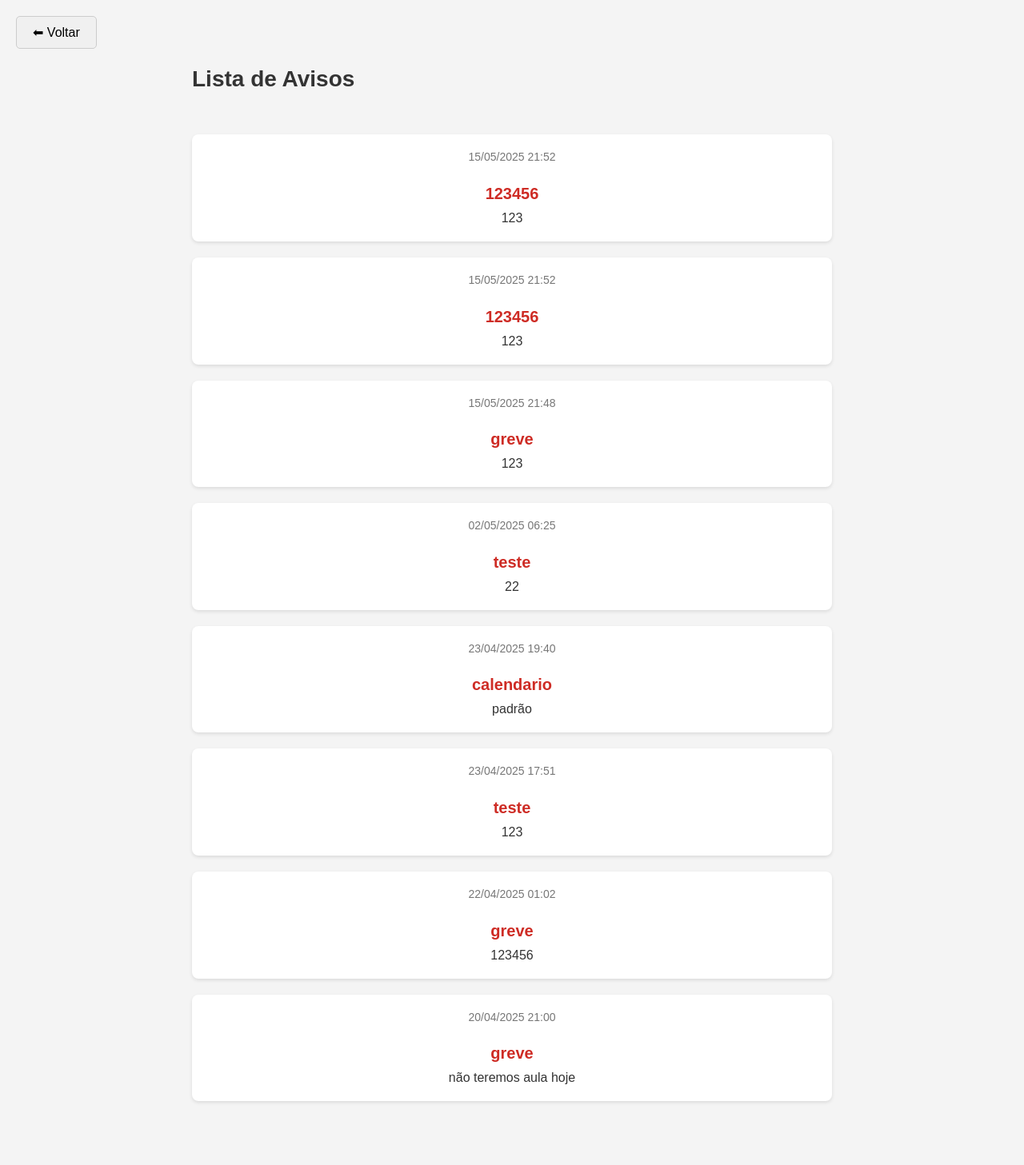
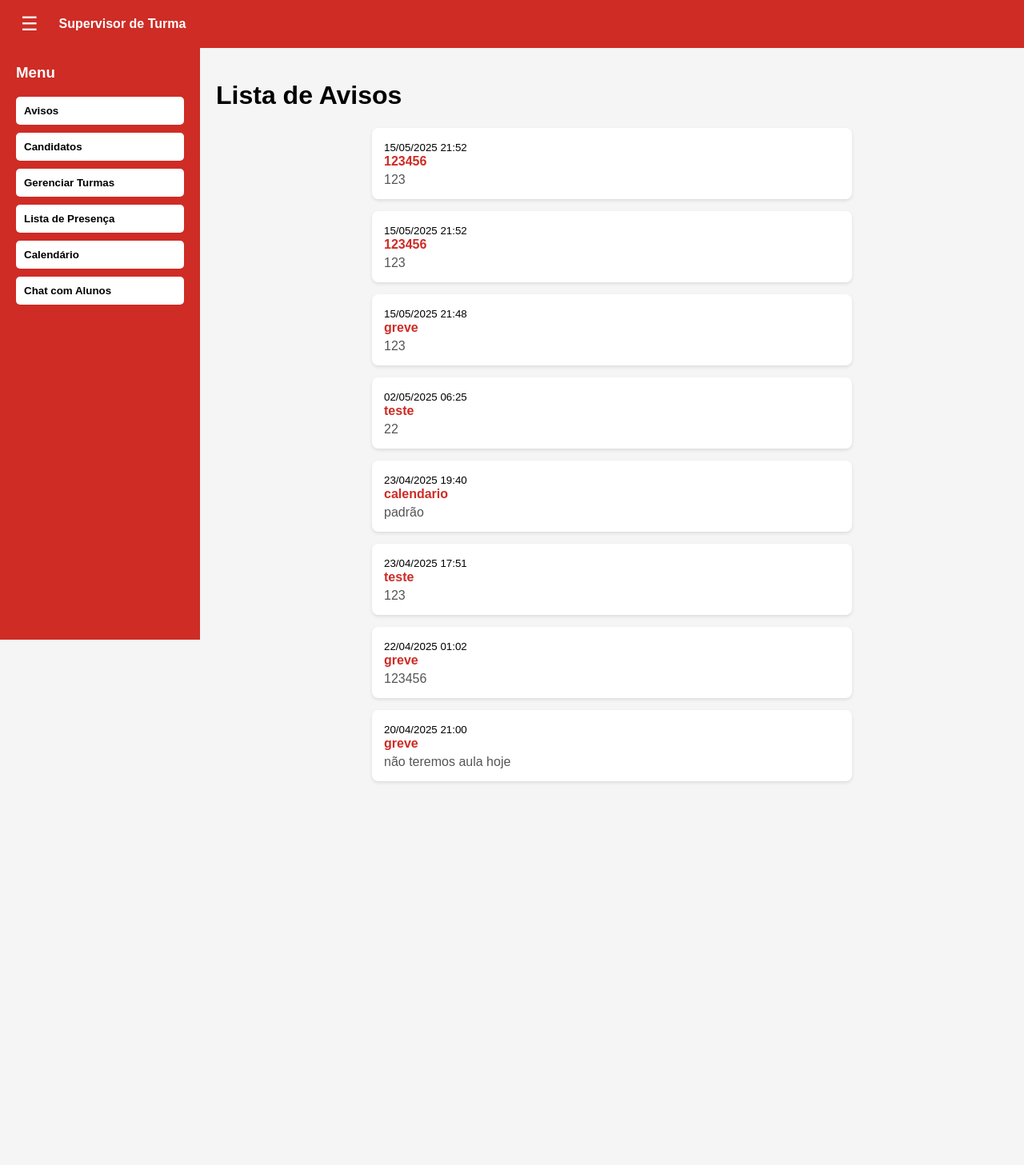
Before and after one commit to GabrielAraujo578/Projeto2-G1, a Django app: page /avisos/ in a window 1280 px wide. Shown: the whole page at 80% size. After the commit the page ends 979 px from the top, so only its background shows below. Run offline with Django 5.2, Linux system fonts and the light colour scheme; a user stored in the database is signed in; data comes from the database, SQL or seed files in the repository; both versions use the stored data as it was after the commit; some libraries are stand-ins or nearby versions.

Commit message:
ajustando tela de avisos

```diff
--- a/solidare/portal/templates/criar_aviso.html
+++ b/solidare/portal/templates/criar_aviso.html
@@ -89,7 +89,7 @@
     }
 </style>
 
-<a href="{% url 'lista_avisos' %}" class="back-button">⬅</a>
+<a href="{% url 'lista_avisos_prof' %}" class="back-button">⬅</a>
 
 <div class="aviso-container">
     <h2 class="page-title">Criar Novo Aviso</h2>
--- a/solidare/portal/templates/lista_avisos_prof.html
+++ b/solidare/portal/templates/lista_avisos_prof.html
@@ -1,64 +1,132 @@
-{% extends 'base.html' %}
-
-{% block content %}
+<!DOCTYPE html>
+<html lang="pt-BR">
+<head>
+    <meta charset="UTF-8">
+    <meta name="viewport" content="width=device-width, initial-scale=1.0">
+    <title>Supervisor de Turma</title>
     <style>
-    .container-avisos {
-        max-width: 800px;
-        margin: 40px auto;
-        padding: 20px;
+        body {
+            margin: 0;
+            font-family: Arial, sans-serif;
+            background: #f5f5f5;
         }
 
         .header {
+            width: 100%;
+            height: 60px;
+            background: #CE2C25;
+            color: white;
             display: flex;
-        justify-content: space-between;
             align-items: center;
-        margin-bottom: 30px;
+            padding: 0 20px;
+            box-sizing: border-box;
+            position: fixed;
+            top: 0;
+            left: 0;
+            z-index: 1000;
         }
 
-    .header h2 {
-        font-size: 28px;
-        color: #333;
+        .toggle-btn {
+            font-size: 24px;
+            margin-right: 20px;
+            cursor: pointer;
+            background: none;
+            border: none;
+            color: white;
         }
 
-    .btn-criar {
-        background-color: #CE2C25;
+        .nome_professor {
+            font-weight: bold;
+        }
+
+        .sidebar {
+            position: fixed;
+            top: 60px;
+            left: 0;
+            width: 250px;
+            height: calc(100% - 60px);
+            background: #CE2C25;
+            padding: 20px;
+            box-sizing: border-box;
+            transition: transform 0.3s ease;
+        }
+
+        .sidebar.closed {
+            transform: translateX(-100%);
+        }
+
+        .sidebar h3 {
+            color: white;
+            margin-top: 0;
+        }
+
+        .sidebar button {
+            display: block;
+            width: 100%;
+            margin: 10px 0;
+            padding: 10px;
+            background: white;
+            color: black;
+            border: none;
+            cursor: pointer;
+            text-align: left;
+            border-radius: 5px;
+            font-weight: bold;
+        }
+
+        .sidebar button:hover {
+            background: #f0f0f0;
+        }
+
+        .content {
+            margin-top: 60px;
+            margin-left: 250px;
+            padding: 20px;
+            transition: margin-left 0.3s ease;
+        }
+
+        .sidebar.closed ~ .content {
+            margin-left: 0;
+        }
+
+        .avisos {
+            max-width: 600px;
+            margin: 0 auto;
+        }
+
+        .aviso {
+            background: white;
+            border-radius: 8px;
+            box-shadow: 0 2px 4px rgba(0,0,0,0.1);
+            padding: 15px;
+            margin-bottom: 15px;
+        }
+
+        .aviso h4 {
+            margin: 0 0 5px 0;
+            color: #CE2C25;
+        }
+
+        .aviso p {
+            margin: 0;
+            color: #555;
+        }
+
+        .criar-aviso {
+            background: #CE2C25;
             color: white;
             padding: 10px 20px;
             border: none;
-        border-radius: 5px;
+            border-radius: 8px;
+            cursor: pointer;
+            font-weight: bold;
+            margin-bottom: 20px;
             text-decoration: none;
-        font-size: 16px;
-        transition: background-color 0.3s ease;
+            display: inline-block;
         }
 
-    .btn-criar:hover {
-        background-color: #a82320;
-    }
-
-    .aviso-card {
-        background-color: #fff;
-        padding: 20px;
-        margin-bottom: 20px;
-        border-radius: 8px;
-        box-shadow: 0 2px 4px rgba(0,0,0,0.1);
-    }
-
-    .aviso-card h4 {
-        margin-bottom: 10px;
-        color: #CE2C25;
-        font-size: 20px;
-    }
-
-    .aviso-card p {
-        margin: 0;
-        color: #333;
-        font-size: 16px;
-    }
-
-    .aviso-data {
-        font-size: 14px;
-        color: #777;
-        margin-bottom: 10px;
+        .criar-aviso:hover {
+            background: #b9221e;
         }
 
         .sem-avisos {
@@ -68,20 +136,36 @@
             margin-top: 50px;
         }
     </style>
+</head>
+<body>
 
-<div class="container-avisos">
     <div class="header">
-        <h2>Lista de Avisos</h2>
+        <button class="toggle-btn" onclick="toggleSidebar()">☰</button>
+        <div class="nome_professor">Supervisor de Turma</div>
+    </div>
+
+    <div class="sidebar" id="sidebar">
+        <h3>Menu</h3>
+        <button onclick="window.location.href='/avisos/'">Avisos</button>
+        <button onclick="window.location.href='/candidatos/'">Candidatos</button>
+        <button onclick="window.location.href='/turmas/professor/'">Gerenciar Turmas</button>
+        <button onclick="window.location.href='/turmas/listar/'">Lista de Presença</button>
+        <button onclick="window.location.href='/calendario/'">Calendário</button>
+        <button onclick="window.location.href='/chat/professor/'">Chat com Alunos</button>
+    </div>
+
+    <div class="content">
+        <h1>Lista de Avisos</h1>
 
         {% if request.user.is_authenticated and request.user.professor %}
-            <a href="{% url 'criar_aviso' %}" class="btn-criar">Criar Aviso</a>
+            <a href="{% url 'criar_aviso' %}" class="criar-aviso">Criar Aviso</a>
         {% endif %}
-    </div>
 
+        <div class="avisos">
             {% if avisos %}
                 {% for aviso in avisos %}
-            <div class="aviso-card">
-                <div class="aviso-data">{{ aviso.data_criacao|date:"d/m/Y H:i" }}</div>
+                    <div class="aviso">
+                        <small>{{ aviso.data_criacao|date:"d/m/Y H:i" }}</small>
                         <h4>{{ aviso.titulo }}</h4>
                         <p>{{ aviso.mensagem }}</p>
                     </div>
@@ -90,12 +174,13 @@
                 <p class="sem-avisos">Nenhum aviso disponível no momento.</p>
             {% endif %}
         </div>
+    </div>
 
-            <button onclick="window.location.href='/professor/'"
-                style="position: absolute; top: 20px; left: 20px;
-                    padding: 10px 20px; font-size: 16px;
-                    background-color: #f0f0f0; border: 1px solid #ccc;
-                    border-radius: 5px; cursor: pointer;">
-                ⬅ Voltar
-            </button>
-{% endblock %}
+    <script>
+        function toggleSidebar() {
+            const sidebar = document.getElementById('sidebar');
+            sidebar.classList.toggle('closed');
+        }
+    </script>
+</body>
+</html>
```
Also changed, not shown: solidare/db.sqlite3. Lines whose indentation alone changed are shown as unchanged.
